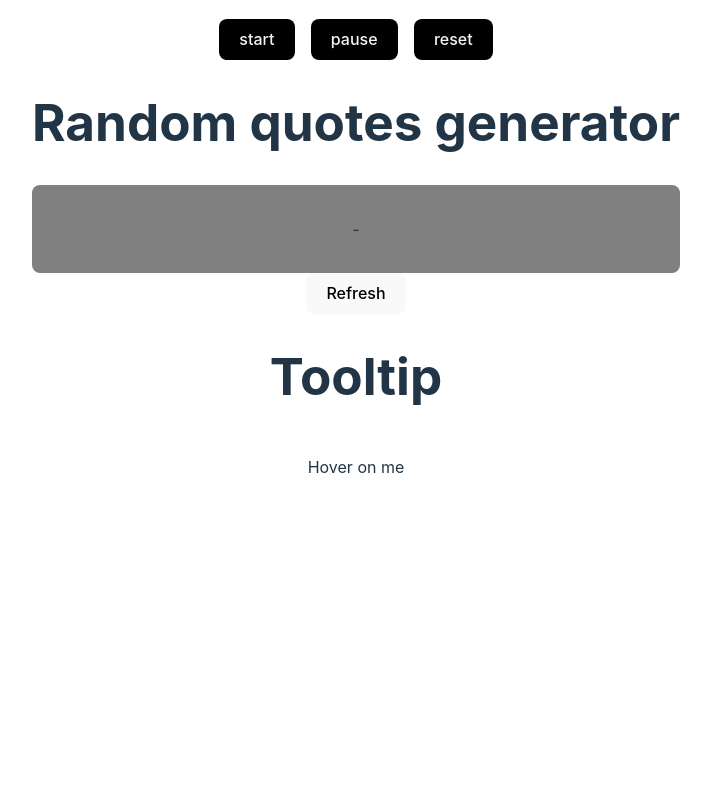
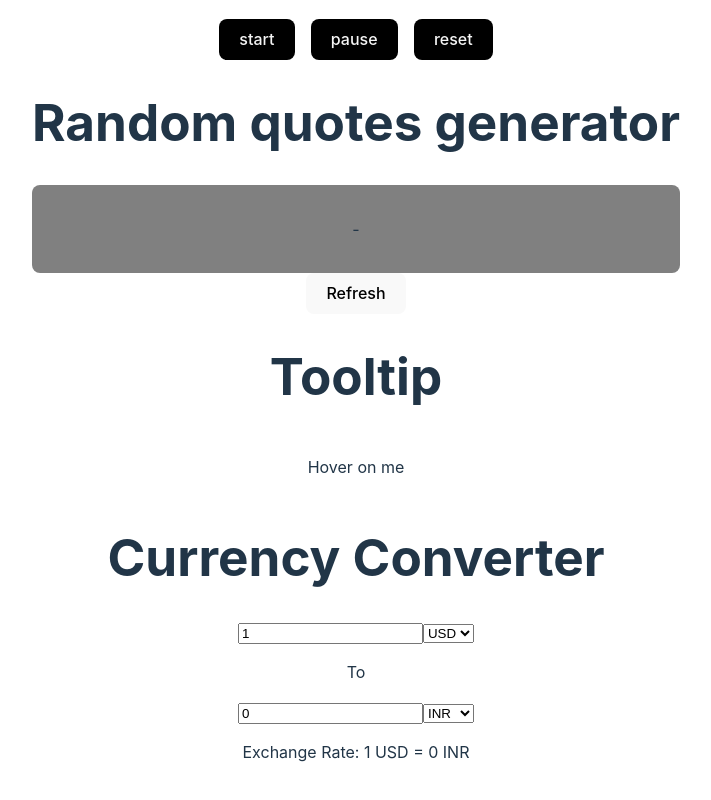
Before and after one commit to partharoyy/react-machine-coding-practice, a React (Vite) app: page / in a window 1280 px wide. Shown: the part 1081-1881 px from the top of the page, without its empty margins (284-995 px from the left). Before the commit the page ends 1608 px from the top, so only its background shows below. Built offline with nearby package versions, Linux system fonts and the light colour scheme; no server answers.

Commit message:
Currency converter

```diff
--- a/src/App.jsx
+++ b/src/App.jsx
@@ -1,4 +1,5 @@
 import './App.css';
+import CurrencyConverter from './topics/currency-converter/CurrencyConverter';
 import DigitalClock from './topics/digitalclock';
 import Pagination from './topics/pagination/pagination';
 import QuotesGenerator from './topics/quotes-generator/quotes-generator';
@@ -15,6 +16,7 @@ function App() {
       <Stopwatch />
       <QuotesGenerator />
       <Tooltip />
+      <CurrencyConverter />
     </>
   );
 }
--- /dev/null
+++ b/src/topics/currency-converter/CurrencyConverter.jsx
@@ -0,0 +1,63 @@
+import { useEffect, useState } from 'react';
+import './CurrencyConverter.css';
+
+function CurrencyConverter() {
+  const [amount, setAmount] = useState(1);
+  const [fromCurrency, setFromCurrency] = useState('USD');
+  const [toCurrency, setToCurrency] = useState('INR');
+  const [exchangeRate, setExchangeRate] = useState(0);
+  const [convertedAmount, setConvertedAmount] = useState(0);
+
+  async function fetchExchangeRate() {
+    try {
+      const response = await fetch(`https://open.er-api.com/v6/latest/${fromCurrency}`);
+      const data = await response.json();
+
+      const calculateRate = data.rates[toCurrency];
+      setExchangeRate(calculateRate);
+      setConvertedAmount(amount * calculateRate).toFixed(2);
+    } catch (error) {
+      console.log(error);
+    }
+  }
+
+  useEffect(() => {
+    fetchExchangeRate();
+  }, [amount, fromCurrency, toCurrency]);
+
+  console.log(convertedAmount);
+
+  return (
+    <div>
+      <h1>Currency Converter</h1>
+      <div>
+        <input
+          type='number'
+          onChange={(e) => setAmount(e.target.value)}
+          value={amount}
+          name='amount'
+          placeholder='Enter a amount'
+        />
+        <select value={fromCurrency} onChange={(e) => setFromCurrency(e.target.value)}>
+          <option value='USD'>USD</option>
+          <option value='INR'>INR</option>
+          <option value='EUR'>EUR</option>
+        </select>
+      </div>
+      <p>To</p>
+      <div>
+        <input type='text' readOnly value={convertedAmount} />
+        <select value={toCurrency} onChange={(e) => setToCurrency(e.target.value)}>
+          <option value='USD'>USD</option>
+          <option value='INR'>INR</option>
+          <option value='EUR'>EUR</option>
+        </select>
+      </div>
+      <p>
+        Exchange Rate: 1 {fromCurrency} = {exchangeRate} {toCurrency}
+      </p>
+    </div>
+  );
+}
+
+export default CurrencyConverter;
```
Also changed, not shown: src/topics/currency-converter/CurrencyConverter.css (added).
